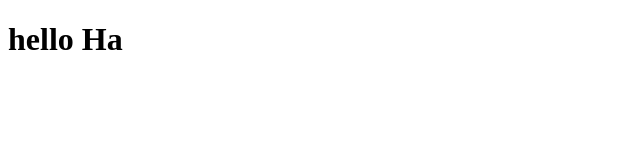
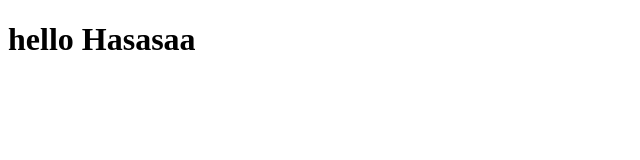
Before and after one commit to maloded/project, a plain HTML site: page index.html in a window 1280 px wide. Shown: the whole page, without its empty margins (0-640 px from the left). Drawn offline with Linux system fonts and the light colour scheme.

Commit message:
index.html mod

```diff
--- a/index.html
+++ b/index.html
@@ -6,6 +6,6 @@
     <title>Document</title>
 </head>
 <body>
-    <h1>hello Ha</h1>
+    <h1>hello Hasasaa</h1>
 </body>
 </html>
```
